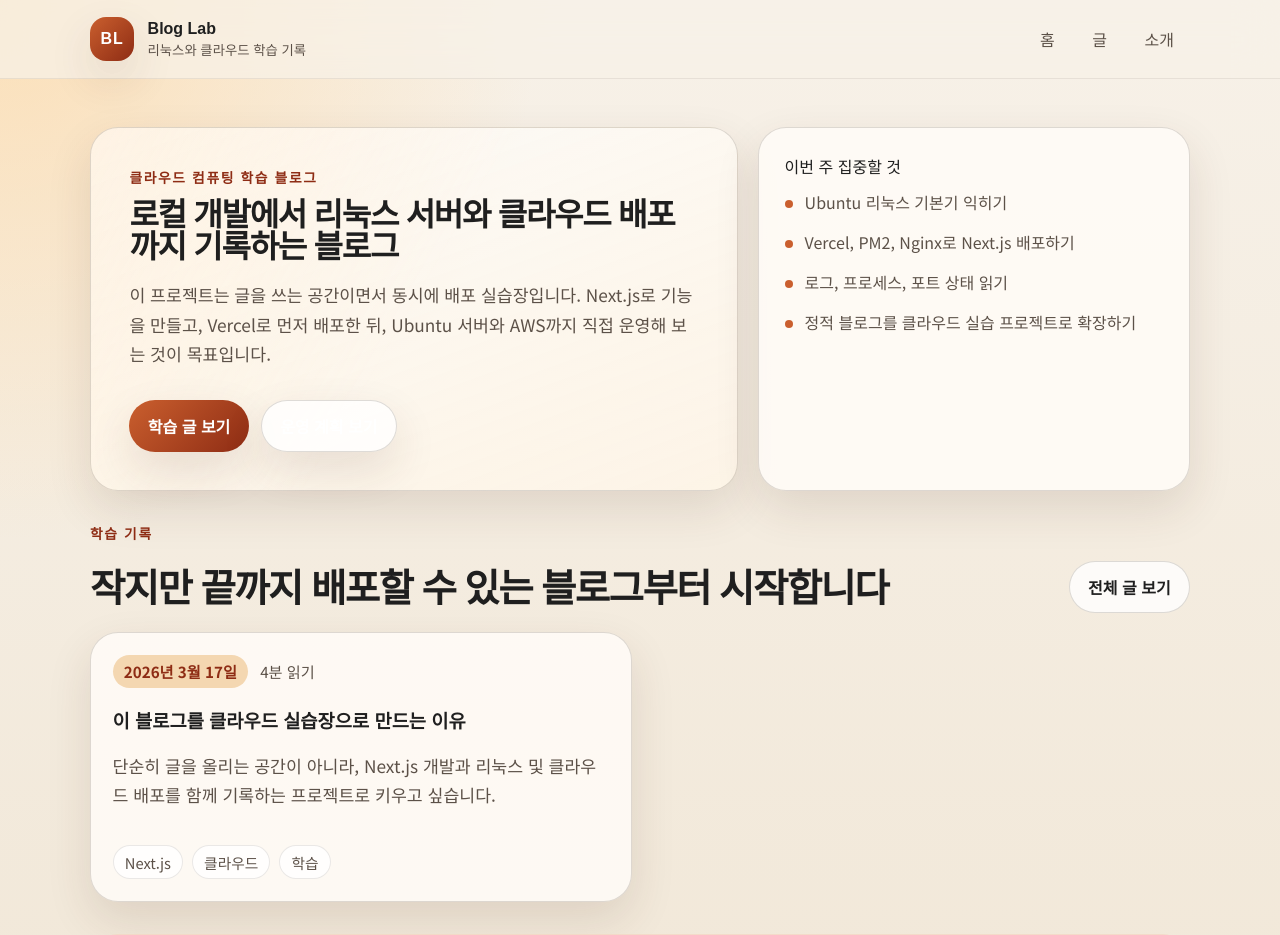
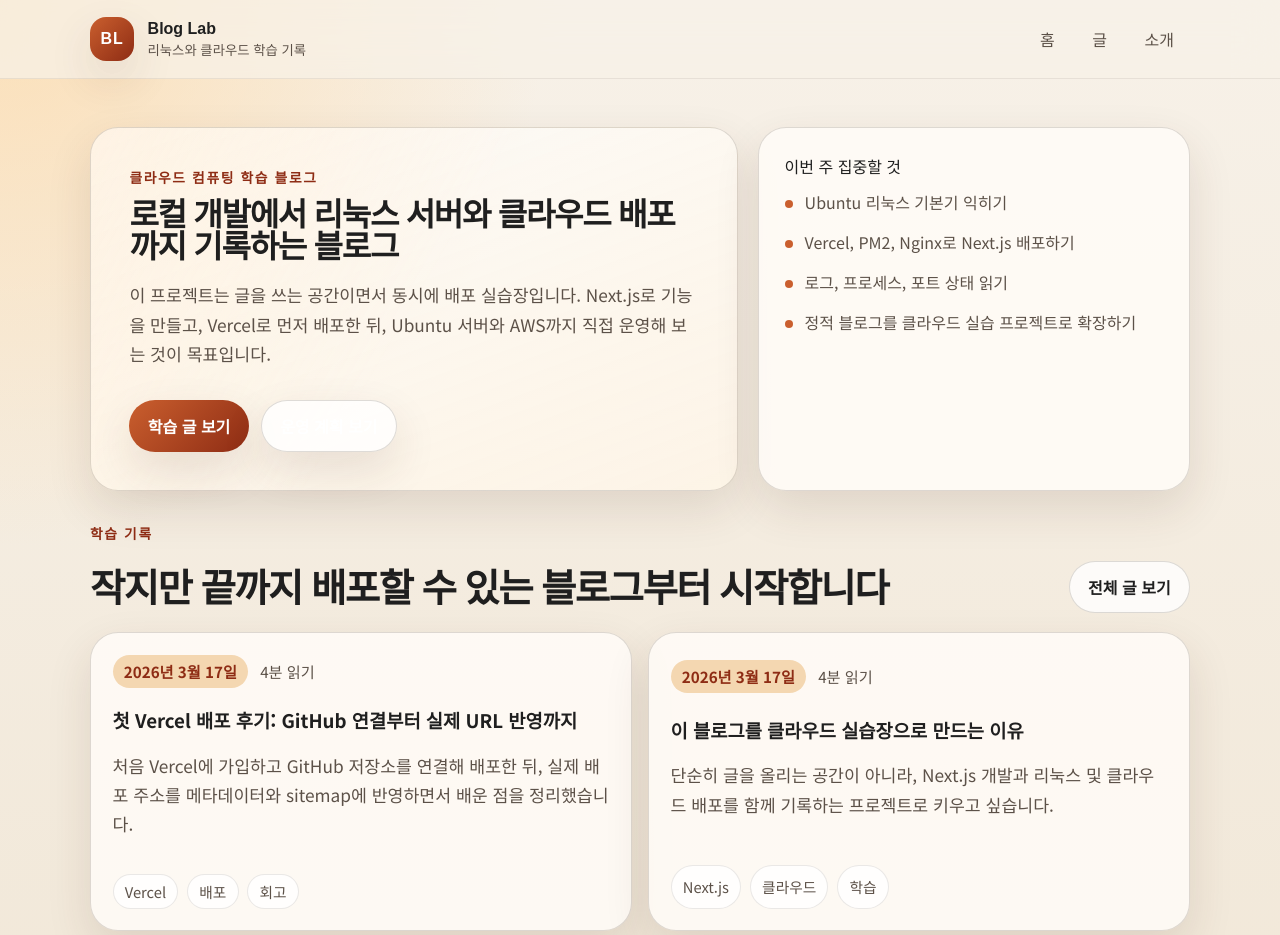
Before and after one commit to hoyoung94/blog_lab, a Next.js app: page / in a window 1280 px wide. Shown: the top 935 px of the page. Built offline with nearby package versions, Linux system fonts and the light colour scheme.

Commit message:
첫 Vercel 배포 후기 글 추가

```diff
--- a/src/data/posts.ts
+++ b/src/data/posts.ts
@@ -10,6 +10,21 @@ export type Post = {
 };
 
 export const posts: Post[] = [
+  {
+    slug: "first-vercel-deployment-review",
+    title: "첫 Vercel 배포 후기: GitHub 연결부터 실제 URL 반영까지",
+    excerpt:
+      "처음 Vercel에 가입하고 GitHub 저장소를 연결해 배포한 뒤, 실제 배포 주소를 메타데이터와 sitemap에 반영하면서 배운 점을 정리했습니다.",
+    publishedAt: "2026-03-17",
+    readingTime: "4분 읽기",
+    featured: true,
+    tags: ["Vercel", "배포", "회고"],
+    content: [
+      "이번 배포 경험에서 가장 좋았던 점은 GitHub와 연결된 프로젝트가 얼마나 빠르게 인터넷에 올라가는지 직접 확인할 수 있었다는 것입니다. 코드를 푸시하고 잠시 기다리니 실제로 접근 가능한 블로그 주소가 생겼고, 배포가 더 이상 막연한 개념이 아니라는 느낌을 받았습니다.",
+      "처음에는 Vercel 로그인 과정에서 Social Account 관련 메시지가 나와 조금 헷갈렸지만, GitHub 계정으로 새 Vercel 계정을 만드는 흐름이라는 것을 이해하고 나니 해결할 수 있었습니다. 그다음에는 GitHub 저장소를 가져와 배포하는 과정이 예상보다 단순해서 초보자에게 좋은 시작점이라는 생각이 들었습니다.",
+      "배포가 끝난 뒤에는 단순히 화면이 보이는 것에서 끝내지 않고, 실제 배포 URL을 프로젝트 코드에도 반영했습니다. metadataBase, sitemap, robots 설정을 실제 주소에 맞추면서 검색 엔진과 배포 환경을 함께 생각해야 한다는 점을 배웠고, 앞으로는 이 경험을 바탕으로 Ubuntu 서버 배포와 AWS까지 이어서 연습해 보고 싶습니다."
+    ]
+  },
   {
     slug: "why-this-blog-exists",
     title: "이 블로그를 클라우드 실습장으로 만드는 이유",
```
